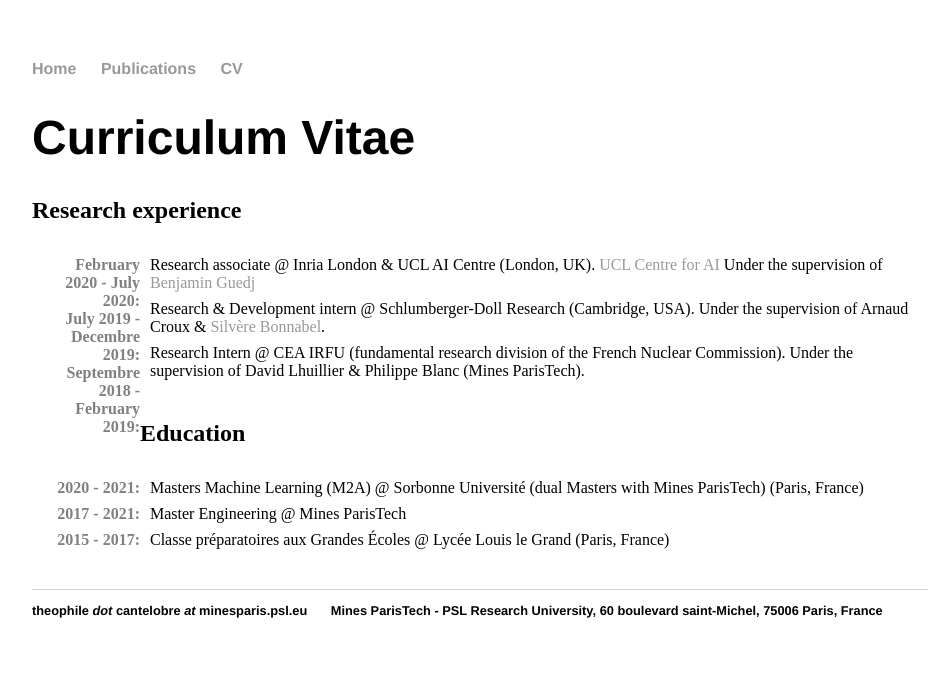
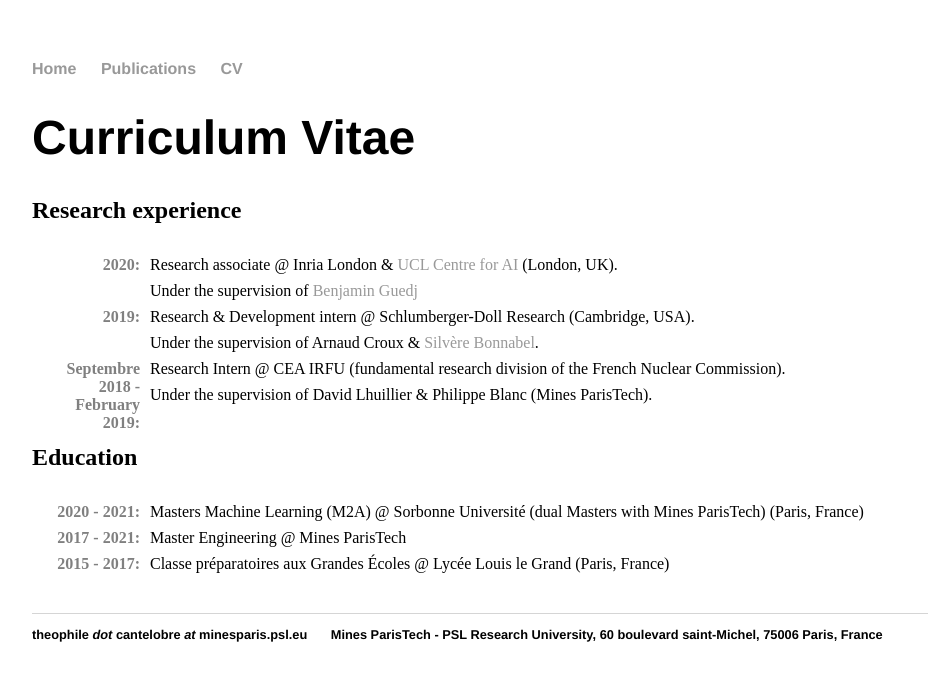
Before and after one commit to theophilec/theophilec.github.io-old, a Jekyll site: the page built from cv/index.html, in a window 1280 px wide. Shown: the top 681 px of the page, without its empty margins (160-1099 px from the left). Built offline with Jekyll 4.4.1, drawn with Linux system fonts in a browser that asks for light colours.

Commit message:
Formatting

```diff
--- a/cv/index.html
+++ b/cv/index.html
@@ -8,17 +8,17 @@
     <h2>Research experience</h2>
 	<p>
 		<dl>
-			<dt>February 2020 - July 2020</dt>
-			<dd>Research associate @ Inria London & UCL AI Centre (London, UK).
-				<a href="https://www.ucl.ac.uk/ai-centre/">
-                    UCL Centre for AI</a>
-				Under the supervision of <a href="https://bguedj.github.io/">Benjamin Guedj</a></dd>
+			<dt>2020</dt>
+            <dd>Research associate @ Inria London & <a href="https://www.ucl.ac.uk/ai-centre/">UCL Centre for AI</a> (London, UK).</dd>
+            <dd>Under the supervision of <a href="https://bguedj.github.io/">Benjamin Guedj</a></dd>
 
-			<dt>July 2019 - Decembre 2019</dt>
-			<dd>Research & Development intern @ Schlumberger-Doll Research (Cambridge, USA).
-            Under the supervision of Arnaud Croux & <a href="www.silvere-bonnabel.com">Silvère Bonnabel</a>.</dd>
-			<dt>Septembre 2018 - February 2019</dt>
-            <dd>Research Intern @ CEA IRFU (fundamental research division of the French Nuclear Commission). Under the supervision of David Lhuillier & Philippe Blanc (Mines ParisTech).</dd>
+			<dt>2019</dt>
+            <dd>Research & Development intern @ Schlumberger-Doll Research (Cambridge, USA).</dd>
+            <dd>Under the supervision of Arnaud Croux & <a href="www.silvere-bonnabel.com">Silvère Bonnabel</a>.</dd>
+
+            <dt>Septembre 2018 - February 2019</dt>
+            <dd>Research Intern @ CEA IRFU (fundamental research division of the French Nuclear Commission).</dd>
+            <dd>Under the supervision of David Lhuillier & Philippe Blanc (Mines ParisTech).</dd>
 		  </dl>
 	</p>
     <h2>Education</h2>
```
